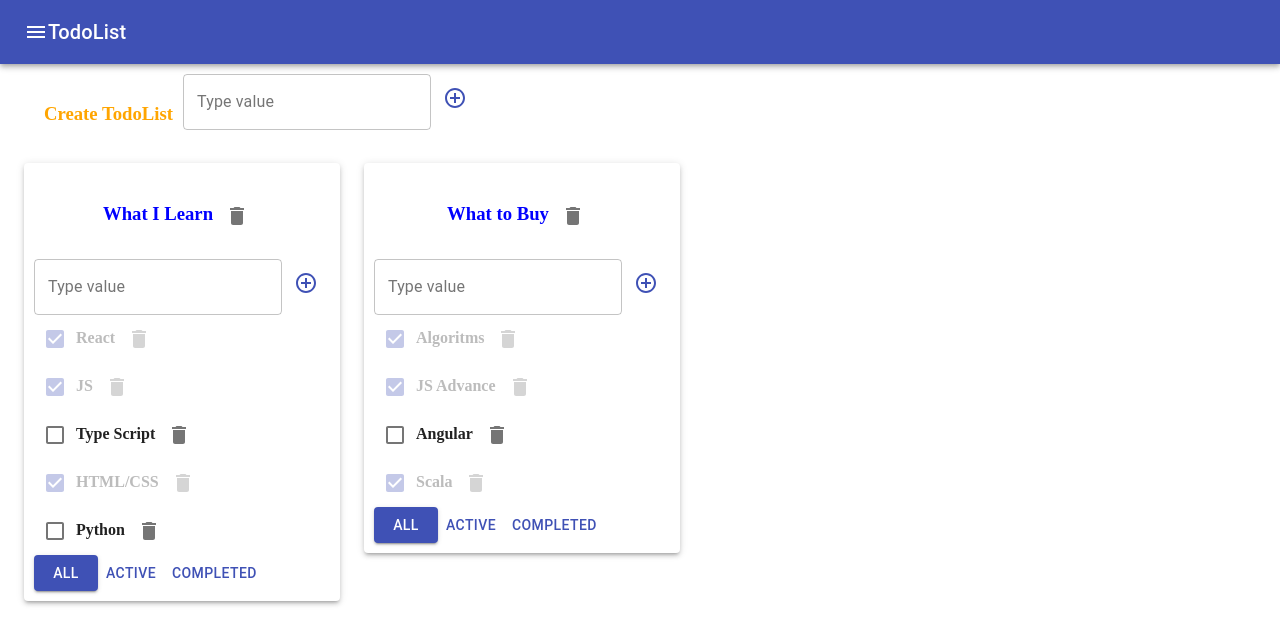
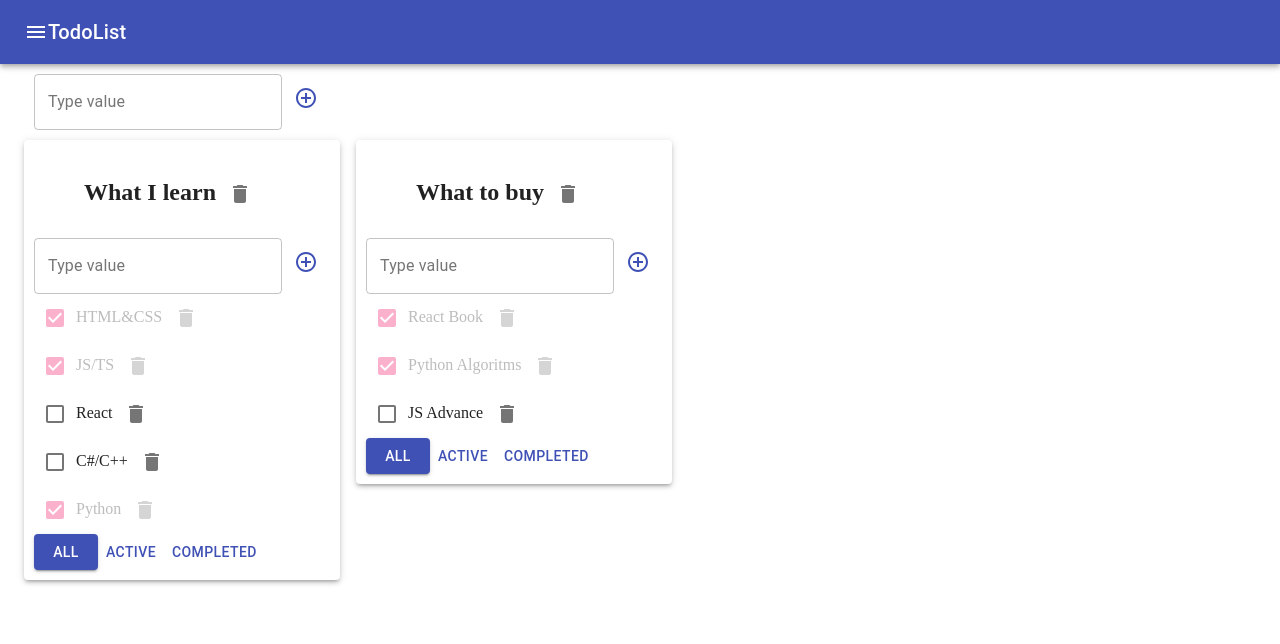
Before and after one commit to DmitryPatskalev/todolist, a React (Create React App) app: page / in a window 1280 px wide. Shown: the top 644 px of the page. Built offline with nearby package versions, Linux system fonts and the light colour scheme.

Commit message:
Revert "TLReduxRefactor"
This reverts commit df0108a1c870515b0d049397016f05ed6952a135.

```diff
--- a/src/App.tsx
+++ b/src/App.tsx
@@ -1,22 +1,21 @@
 import React from 'react';
+import AppTraningRedux from "./Traning/AppTraningRedux";
 import {Provider} from "react-redux";
 
-// import AppWithRedux from "./TodoList/AppWithRedux";
-// import {store} from "./TodoList/reducers/store";
-
-import AppTraningRedux from "./Traning/AppTraningRedux";
-import {store} from "./Traning/reducers/store";
+import {store} from "./TodoList/reducers/store";
+import AppWithRedux from "./TodoList/AppWithRedux";
 
 
 function App() {
 	 return <div>
+			<Provider store={store}>
+				 <AppWithRedux/>
+			</Provider>
+
+
 			{/*<Provider store={store}>*/}
-			{/*	 <AppWithRedux/>*/}
+			{/*	 <AppTraningRedux/>*/}
 			{/*</Provider>*/}
-
-			<Provider store={store}>
-				 <AppTraningRedux/>
-			</Provider>
 
 	 </div>
 
--- a/src/Traning/AppTraningRedux.tsx
+++ b/src/Traning/AppTraningRedux.tsx
@@ -38,39 +38,39 @@ export type GeneralTodolist = {
 
 const AppTraningRedux = () => {
 
-	 const dispatch = useDispatch()
+	 const dispatchTraning = useDispatch()
 	 const todoLists = useSelector<AppRootTraningState, Array<TodoListType>>(state => state.todoLists)
 	 const task = useSelector<AppRootTraningState, GeneralTodolist>(state => state.tasks)
 
 	 const removeTask = (todoListID: string, id: string) => {
-			dispatch(removeTaskTraningAC(todoListID, id))
+			dispatchTraning(removeTaskTraningAC(todoListID, id))
 	 }
 
 	 const removeTodoList = (todoListID: string) => {
-			dispatch(removeTodoListAC(todoListID))
+			dispatchTraning(removeTodoListAC(todoListID))
 	 }
 
 	 const onChangeFilter = (todoListID: string, filter: FilterTaskType) => {
-			dispatch(changeTodoListFilterAC(todoListID, filter))
+			dispatchTraning(changeTodoListFilterAC(todoListID, filter))
 	 }
 
 	 const addTask = (todoListID: string, title: string) => {
-			dispatch(addTaskTraningAC(todoListID, title))
+			dispatchTraning(addTaskTraningAC(todoListID, title))
 	 }
 
 	 const addTodoList = (title: string) => {
-			dispatch(addTodoListAC(title))
+			dispatchTraning(addTodoListAC(title))
 	 }
 
 	 const changeTaskStatus = (todoListID: string, taskID: string, isDone: boolean) => {
-			dispatch(changeTaskStatusTraningAC(todoListID, taskID, isDone))
+			dispatchTraning(changeTaskStatusTraningAC(todoListID, taskID, isDone))
 	 }
 
 	 const changeTaskTitle = (todoListID: string, taskID: string, newTitle: string) => {
-			dispatch(changeTaskTitleTraningAC(todoListID, taskID, newTitle))
+			dispatchTraning(changeTaskTitleTraningAC(todoListID, taskID, newTitle))
 	 }
 	 const changeTodoListTitle = (todoListID: string, newTitle: string) => {
-			dispatch(changeTodoListAC(todoListID, newTitle))
+			dispatchTraning(changeTodoListAC(todoListID, newTitle))
 	 }
 
 	 return (
--- a/src/Traning/Todo.tsx
+++ b/src/Traning/Todo.tsx
@@ -56,6 +56,8 @@ const Todo = (props: TodoType) => {
 					 <EditableSpan title={props.title} onChange={onChangeTodoListTitle}/>
 					 <IconButton onClick={removeTodoList}><Delete/></IconButton>
 				</h3>
+
+
 				<AddItemForm addTask={addTask}/>
 				{tasksList}
 				<ButtonsFilterTasks onChangeFilter={props.onChangeFilter} filter={props.filter} todoListID={props.todoListID}/>
--- a/src/Traning/reducers/taskTraning-reducer.ts
+++ b/src/Traning/reducers/taskTraning-reducer.ts
@@ -1,6 +1,7 @@
 import {v1} from "uuid";
 import {addTodoListActionType, removeTodoListActionType, todoListID1, todoListID2} from "./todoListTraning-reducer";
 import {GeneralTodolist} from "../AppTraningRedux";
+
 
 export type RemoveTaskAT = ReturnType<typeof removeTaskTraningAC>
 export type AddTaskAT = ReturnType<typeof addTaskTraningAC>
@@ -9,6 +10,7 @@ export type ChangeTaskTitleAT = ReturnType<typeof changeTaskTitleTraningAC>
 
 export type ActionTraningTask = RemoveTaskAT | AddTaskAT | ChangeTaskStatusAT | ChangeTaskTitleAT |
 	addTodoListActionType | removeTodoListActionType
+
 
 const initialState: GeneralTodolist = {
 	 [todoListID1]: [
```
Also changed, not shown: 2 other files (tests, documents, lock files or other folders).
